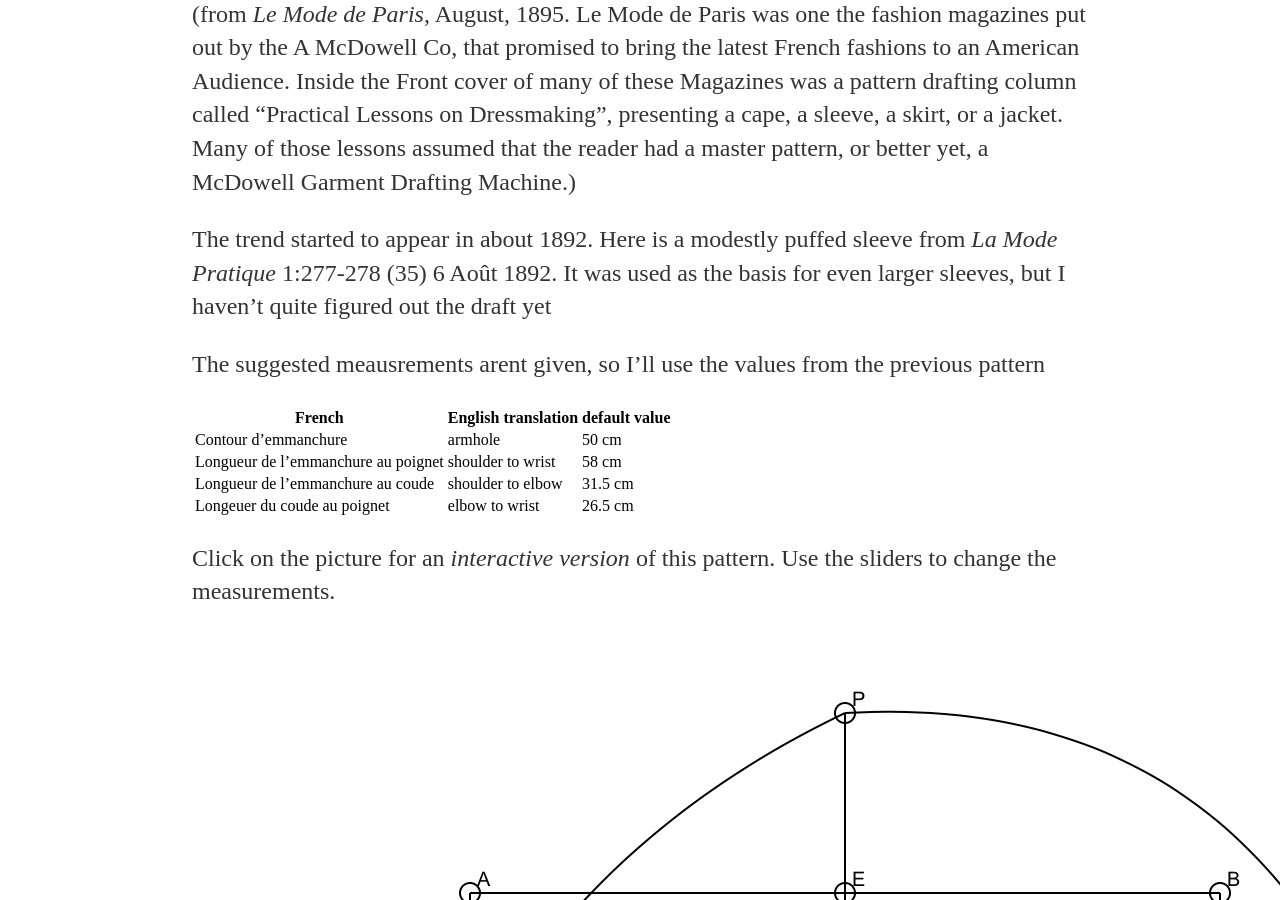
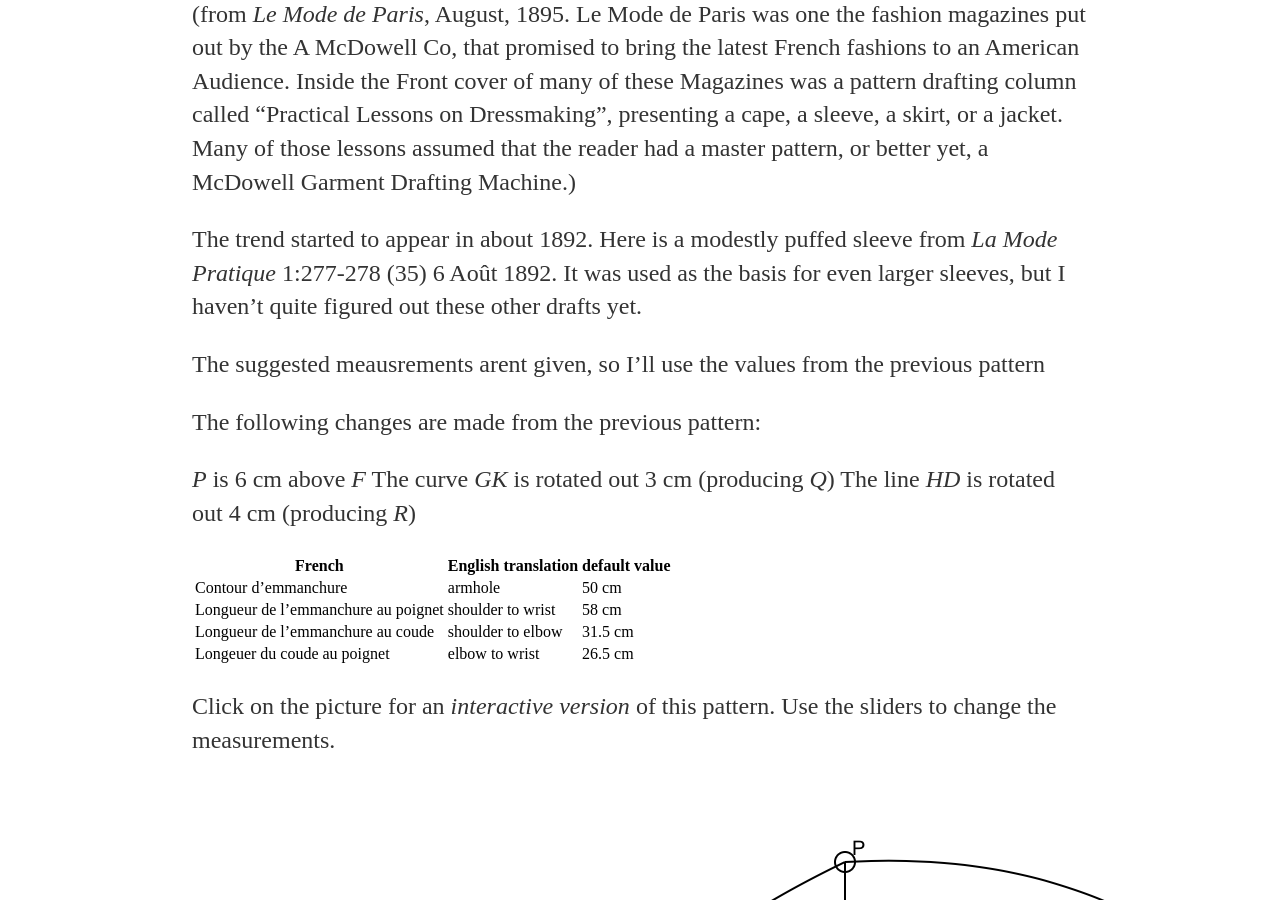
Before and after one commit to jeremyerwin/jeremyerwin.github.io, a Jekyll site: the page built from _posts/2018-06-11-puffy-sleeve-from-1892.md, in a window 1280 px wide and 900 px high, scrolled down 682 px. Built offline with Jekyll 4.4.1, drawn with Linux system fonts in a browser that asks for light colours.

Commit message:
Update 2018-06-11-puffy-sleeve-from-1892.md

```diff
--- a/_posts/2018-06-11-puffy-sleeve-from-1892.md
+++ b/_posts/2018-06-11-puffy-sleeve-from-1892.md
@@ -13,9 +13,16 @@ bring the latest French fashions to an American Audience. Inside the Front cover
 had a master pattern, or better yet, a McDowell Garment Drafting Machine.)
 
 The trend started to appear in about 1892. Here is a modestly puffed sleeve from _La Mode Pratique_ 1:277-278 (35) 6 Août 1892. It was used as the basis
-for even larger sleeves, but I haven't quite figured out the draft yet
+for even larger sleeves, but I haven't quite figured out these other drafts yet.
 
 The suggested meausrements arent given, so I'll use the values from the previous pattern
+
+The following changes are made from the previous pattern:
+
+_P_ is 6 cm above _F_
+The curve _GK_ is rotated out 3 cm (producing _Q_)
+The line _HD_ is rotated out 4 cm (producing _R_)
+
 
 | French | English translation | default value |
 | ------ | ------------------- | ------------- |
```
